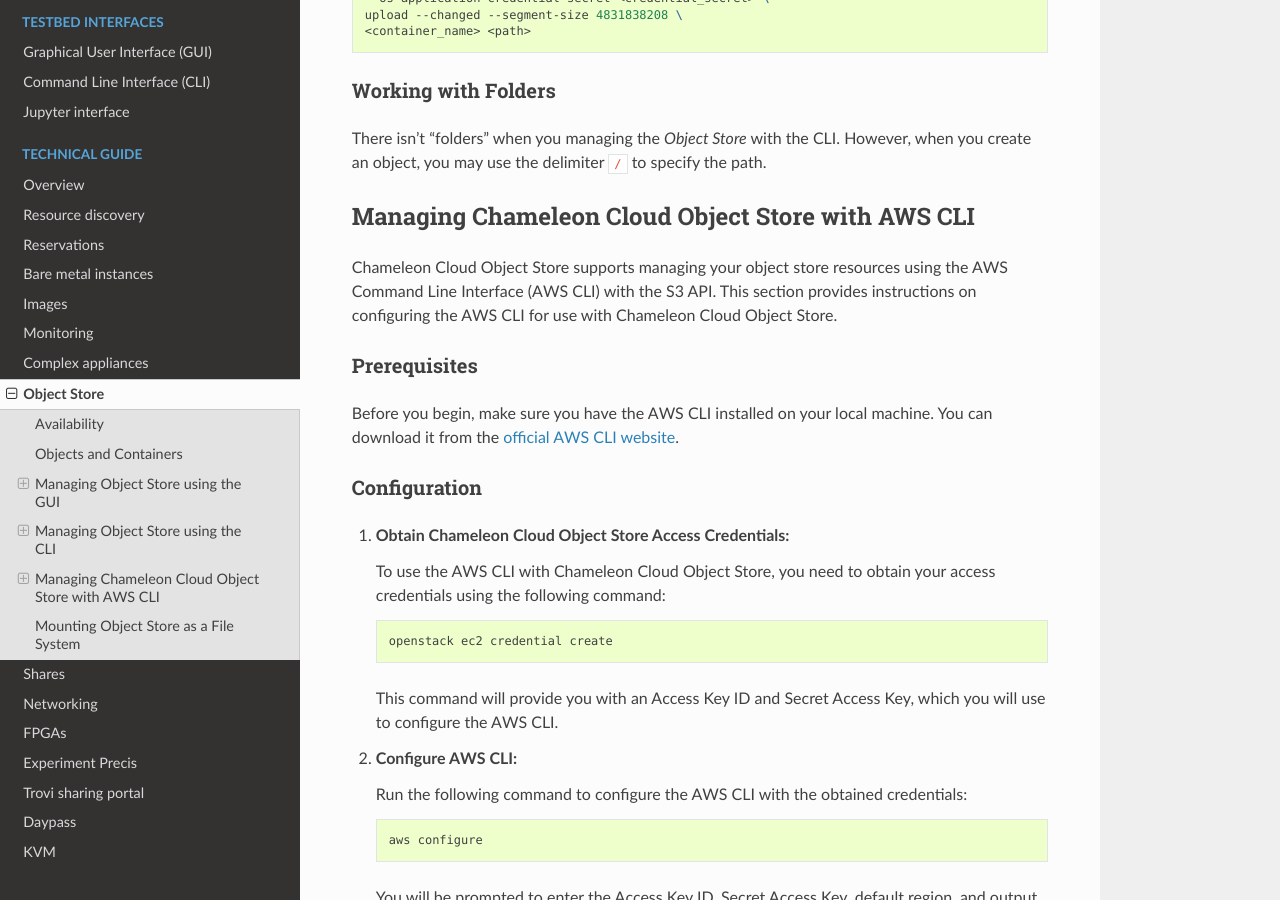
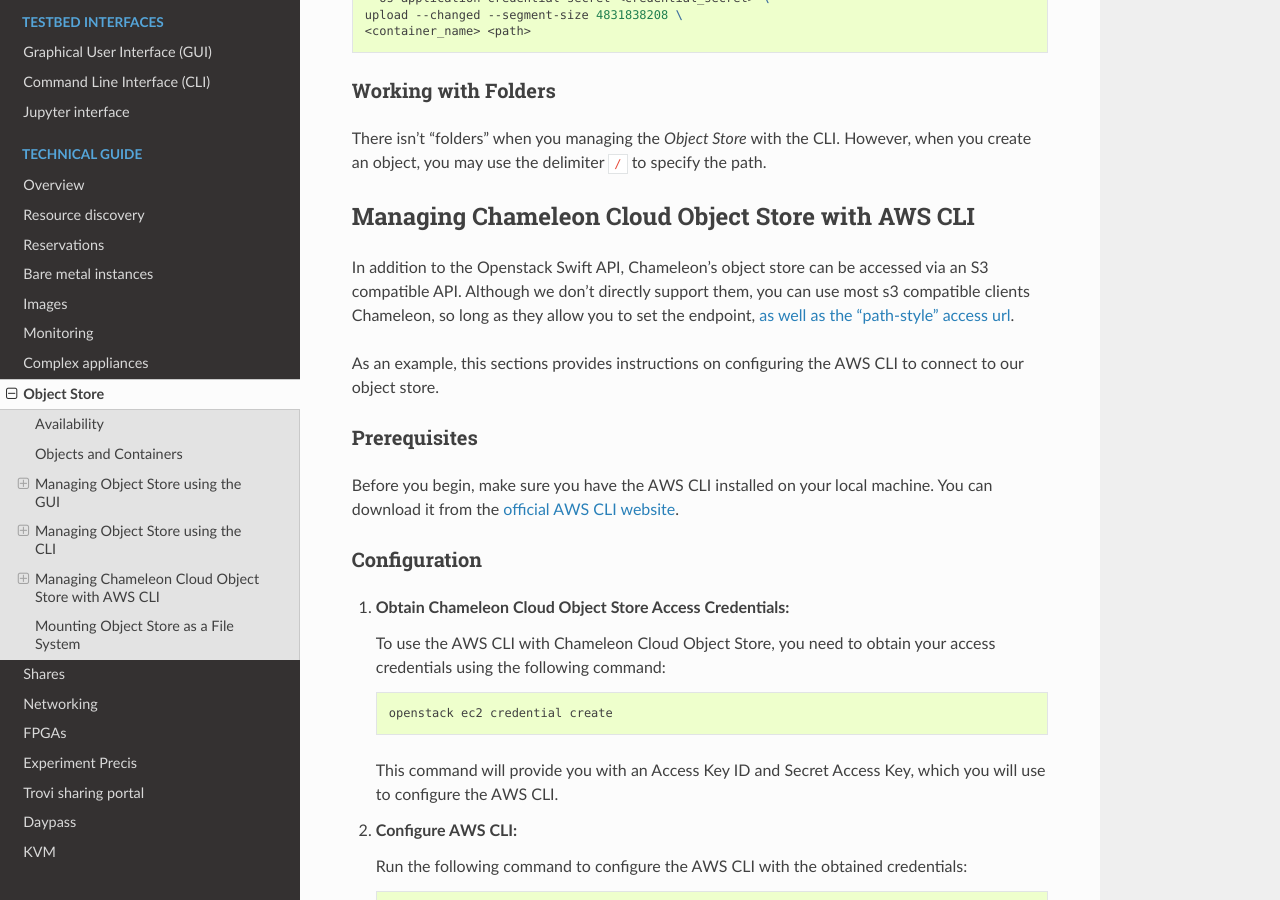
Before and after one commit to ChameleonCloud/docs, a Sphinx documentation site: the page built from source/technical/swift.rst, in a window 1280 px wide and 900 px high, scrolled down 7365 px. Built offline with Sphinx 7.4.7 and the Read the Docs theme 2.0.0, drawn with Linux system fonts in a browser that asks for light colours.

Commit message:
Rephrase introduction to suggest usage of s3 api

```diff
--- a/source/technical/swift.rst
+++ b/source/technical/swift.rst
@@ -289,7 +289,9 @@ the path.
 Managing Chameleon Cloud Object Store with AWS CLI
 ==================================================
 
-Chameleon Cloud Object Store supports managing your object store resources using the AWS Command Line Interface (AWS CLI) with the S3 API. This section provides instructions on configuring the AWS CLI for use with Chameleon Cloud Object Store.
+In addition to the Openstack Swift API, Chameleon's object store can be accessed via an S3 compatible API. Although we don't directly support them, you can use most s3 compatible clients Chameleon, so long as they allow you to set the endpoint, `as well as the "path-style" access url <https://docs.aws.amazon.com/AmazonS3/latest/userguide/VirtualHosting.html#path-style-access>`_.
+
+As an example, this sections provides instructions on configuring the AWS CLI to connect to our object store.
 
 Prerequisites
 -------------
```
